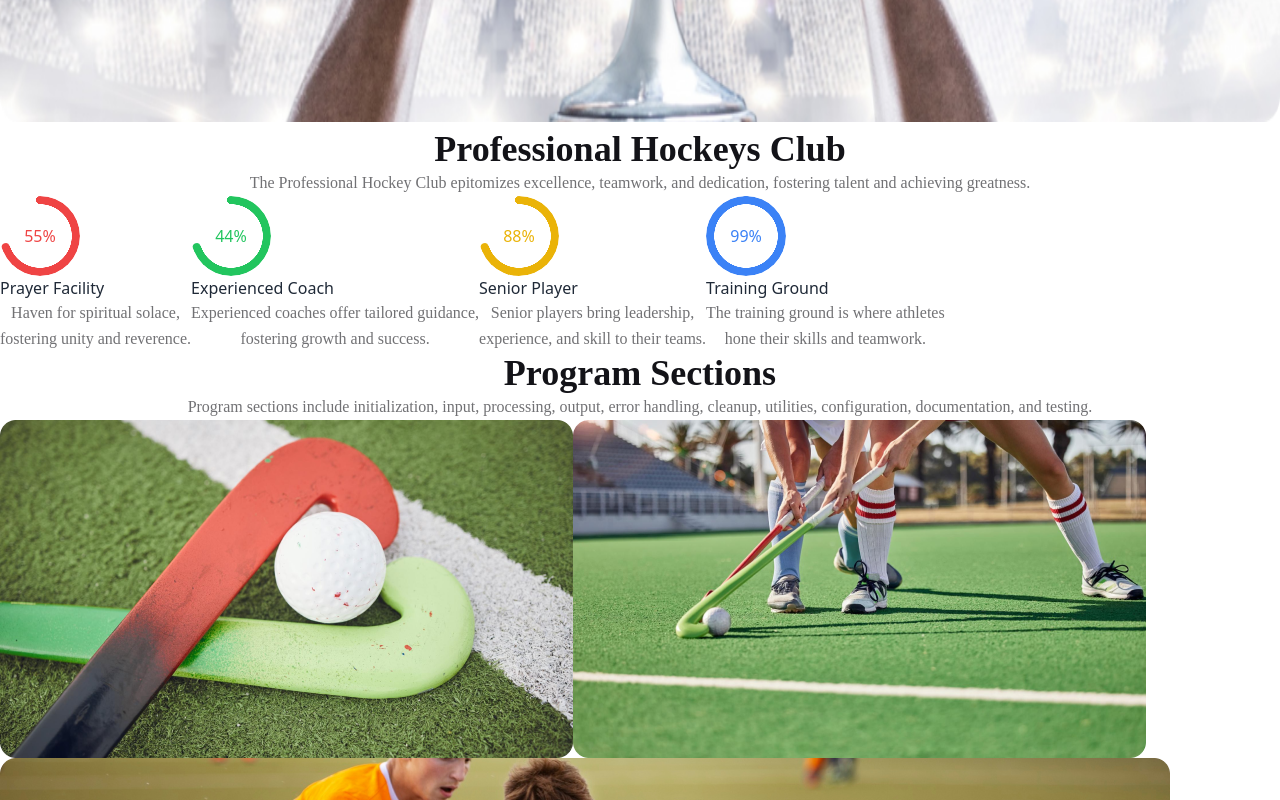
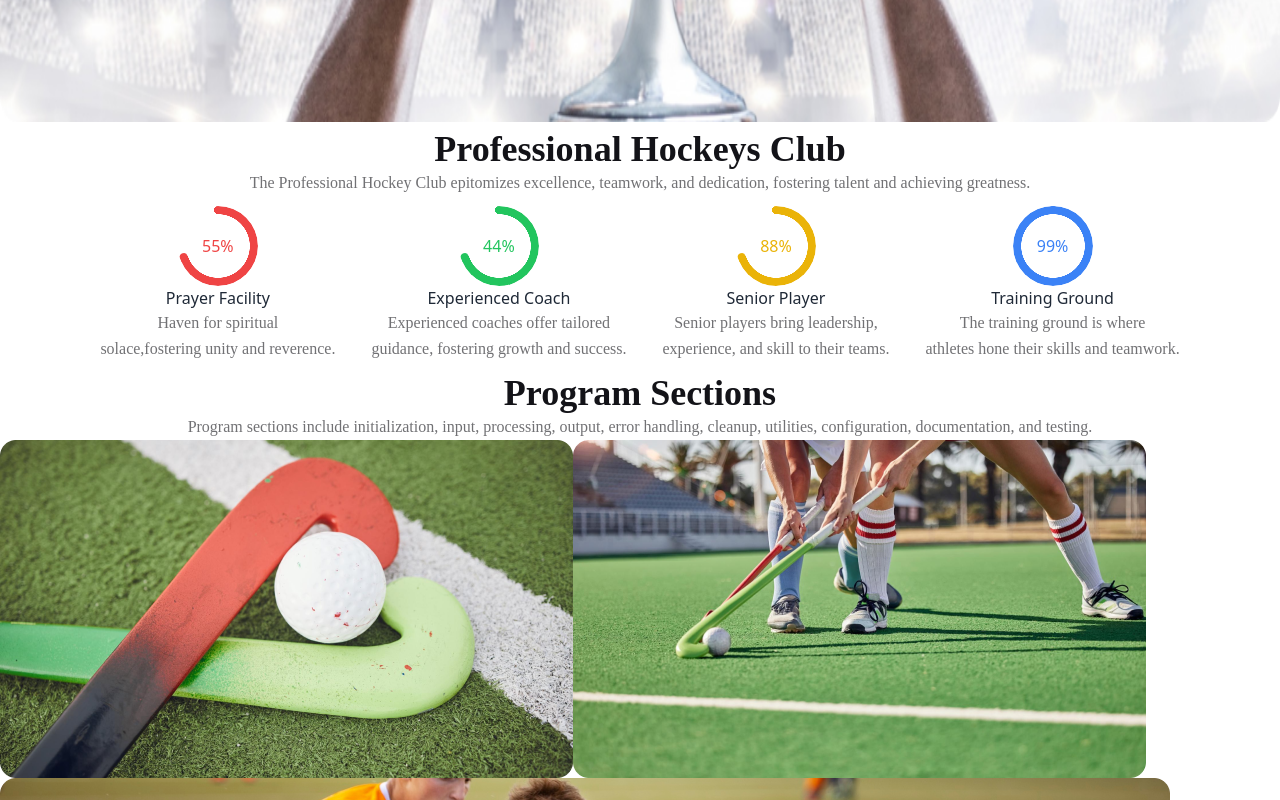
Before and after one commit to HasanCodeX/assignment3, a plain HTML site: page index.html in a window 1280 px wide. Shown: the part 880-1680 px from the top of the page. Drawn offline with nearby package versions, Linux system fonts and the light colour scheme; a web font is replaced by a local one.

Commit message:
update professional section

```diff
--- a/index.html
+++ b/index.html
@@ -139,10 +139,10 @@
 
   <main>
     <!-- Professional Hockeys Club section start from here -->
-    <section>
-      <div style="text-align: center
-      background #FFF;
-      text-align:picture-in-picture">
+
+
+    <section class="bg-white text-center">
+      <div>
         <h1 class="title-txt">Professional Hockeys Club</h1>
         <p class="p-text">
           The Professional Hockey Club epitomizes excellence, teamwork, and
@@ -152,14 +152,14 @@
 
       <!-- start card -->
 
-      <div class="flex">
+      <div class="flex flex-wrap justify-center gap-4"">
         <!-- card 1 -->
-        <div class="loading-box">
+        <div class=" loading-box">
         <div class="radial-progress text-red-500" style="--value: 70" role="progressbar">
           55%
         </div>
         <h1>Prayer Facility</h1>
-          <p class="p-text">Haven for spiritual solace,<br> fostering unity and reverence.</p>
+        <p class="p-text">Haven for spiritual <br>solace,fostering unity and reverence.</p>
       </div>
       <!--  card 2 -->
       <div class="loading-box">
@@ -168,7 +168,7 @@
         </div>
         <h1>Experienced Coach</h1>
         <p class="p-text">
-            Experienced coaches offer tailored guidance,<br> fostering growth and success.</p>
+          Experienced coaches offer tailored <br> guidance, fostering growth and success.</p>
       </div>
       <!--  card 3 -->
       <div class="loading-box">
@@ -179,16 +179,25 @@
         <p class="p-text">
           Senior players bring leadership, <br>experience, and skill to their teams.</p>
       </div>
-        <!--  card 24-->
+      <!--  card 4-->
       <div class="loading-box">
         <div class="radial-progress text-blue-500" style="--value: 100" role="progressbar">
           99%
         </div>
         <h1>Training Ground</h1>
         <p class="p-text">
-            The training ground is where athletes <br>hone their skills and teamwork.</p>
+          The training ground is where <br> athletes hone their skills and teamwork.</p>
       </div>
       </div>
+
+      <style>
+        /* css for Professional hockey club */
+        .loading-box {
+          margin: 10px;
+          .border: #0056b3;
+        }
+      </style>
+
     </section>
     <!-- Program section start from here -->
     <section>
```
Lines whose indentation alone changed are shown as unchanged.
